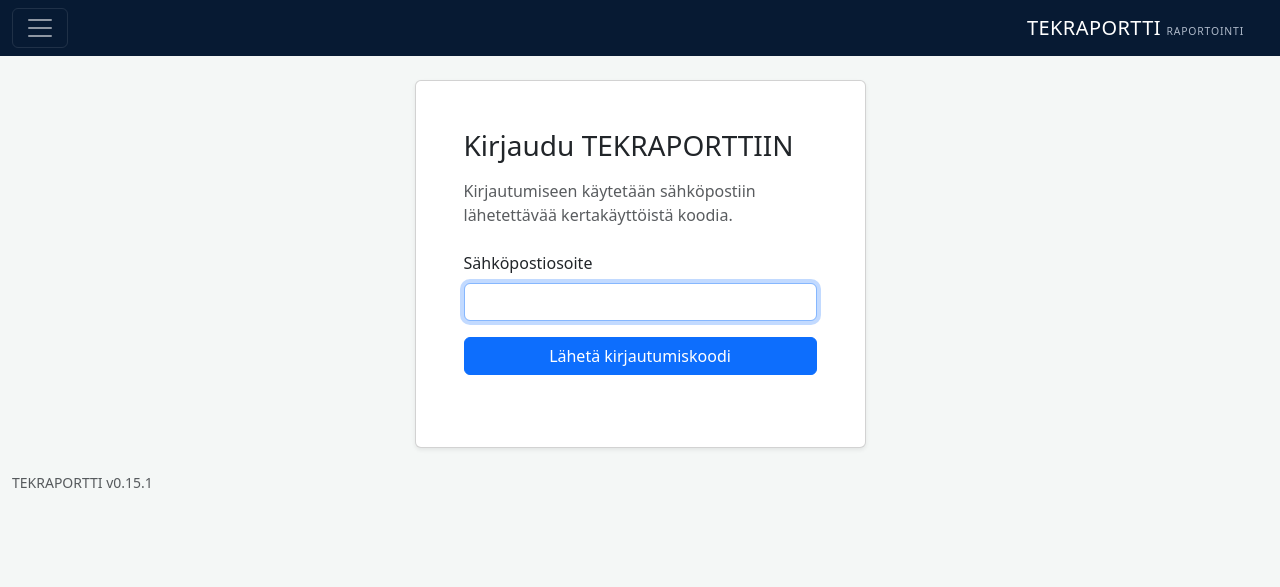
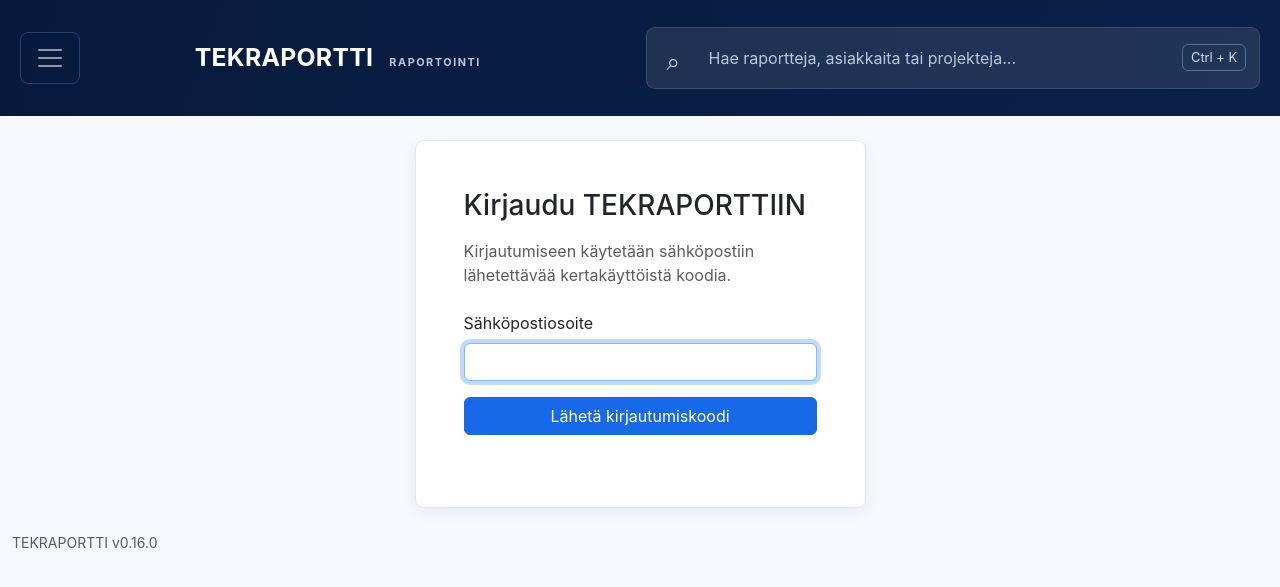
Before and after one commit to tuomaskayhko-taloportti/tekraportti, a PHP site: page / in a window 1280 px wide. Shown: the top 587 px of the page. Run offline with PHP 8.4, Linux system fonts and the light colour scheme; some libraries are stand-ins or nearby versions.

Commit message:
v0.16.0 Refresh application layout

```diff
--- a/funktiot.php
+++ b/funktiot.php
@@ -17,6 +17,10 @@ function openLayoutShell(string $pageTitle = 'TEKRAPORTTI'): void
     $safeCsrfToken = htmlspecialchars($csrfToken, ENT_QUOTES, 'UTF-8');
     $safeLaatijaNimi = htmlspecialchars((string) ($laatija['nimi'] ?? ''), ENT_QUOTES, 'UTF-8');
     $layoutHasSidebar = $laatija !== null;
+    $currentPath = basename((string) ($_SERVER['PHP_SELF'] ?? ''));
+    $reportsNavClass = in_array($currentPath, ['raportit.php', 'luo_raportti.php', 'muokkaa_raportti.php', 'esikatsele_raportti.php'], true) ? ' active' : '';
+    $projectsNavClass = $currentPath === 'projektit.php' ? ' active' : '';
+    $customersNavClass = $currentPath === 'asiakkaat.php' ? ' active' : '';
 
     echo <<<HTML
 <!doctype html>
@@ -30,20 +34,43 @@ function openLayoutShell(string $pageTitle = 'TEKRAPORTTI'): void
           integrity="sha384-sRIl4kxILFvY47J16cr9ZwB07vP4J8+LH7qKQnuqkuIAvNWLzeN8tE5YBujZqJLB"
           crossorigin="anonymous">
     <style>
-        :root { --tekra-sidebar-width: 240px; }
-        body { background-color: #f4f7f6; }
-        .tekra-topbar { min-height: 52px; background-color: #071a33; }
-        .tekra-brand { letter-spacing: .02em; }
-        .tekra-brand small { color: #aeb9c9; font-size: .65rem; letter-spacing: .08em; }
-        .tekra-sidebar { width: var(--tekra-sidebar-width); }
-        .tekra-sidebar .nav-link { color: #4d596b; border-radius: .5rem; margin: .15rem .75rem; }
-        .tekra-sidebar .nav-link:hover { background-color: #eef8f3; color: #087f4e; }
-        .tekra-sidebar .nav-link.active { background-color: #dff6e9; color: #087f4e; font-weight: 600; }
-        .tekra-sidebar .submenu { border-left: 1px solid #d7e9df; margin-left: 1.7rem; padding-left: .25rem; }
-        .tekra-sidebar .submenu .nav-link { font-size: .9rem; margin-left: 0; }
+        :root { --tekra-sidebar-width: 273px; --tekra-navy: #071a3d; --tekra-blue: #1769e8; }
+        body { background: #f5f8fc; color: #152747; font-family: Inter, ui-sans-serif, system-ui, -apple-system, BlinkMacSystemFont, "Segoe UI", sans-serif; }
+        .tekra-topbar { min-height: 100px; background: linear-gradient(110deg, #071a3d, #0b2149); box-shadow: 0 1px 0 rgba(255,255,255,.08); }
+        .tekra-topbar .container-fluid { min-height: 100px; padding: 0 20px; gap: 16px; }
+        .tekra-topbar .navbar-toggler { border: 1px solid #25436c; border-radius: 8px; padding: 10px 14px; }
+        .tekra-brand { letter-spacing: .01em; font-size: 1.55rem; font-weight: 700; }
+        .tekra-brand small { color: #b8c5da; font-size: .68rem; letter-spacing: .14em; margin-left: 10px; }
+        .tekra-search { width: min(775px, 48vw); margin-left: 34px; }
+        .tekra-search .form-control { height: 62px; color: #e8eef8; background: rgba(255,255,255,.09); border: 1px solid rgba(255,255,255,.12); border-radius: 9px; padding-left: 62px; }
+        .tekra-search .form-control::placeholder { color: #bac7db; }
+        .tekra-search-icon { position: absolute; left: 21px; top: 17px; color: #c5d1e2; font-size: 1.5rem; }
+        .tekra-search-shortcut { position: absolute; right: 14px; top: 17px; border: 1px solid #547092; border-radius: 6px; color: #d6dfed; padding: 3px 8px; font-size: .8rem; }
+        .tekra-user-menu { color: #f3f6fb; display: flex; align-items: center; gap: 10px; font-weight: 600; }
+        .tekra-user-menu:hover, .tekra-user-menu:focus { color: #fff; }
+        .tekra-avatar { width: 46px; height: 46px; display: inline-flex; align-items: center; justify-content: center; border-radius: 50%; background: #f1f4f8; color: #55708f; font-weight: 600; }
+        .tekra-sidebar { width: var(--tekra-sidebar-width); background: #fff !important; border-right-color: #e2e8f1 !important; }
+        .tekra-sidebar .nav-link { color: #52627a; border-radius: 8px; margin: .35rem .7rem; padding: 14px 18px; font-size: 1.05rem; }
+        .tekra-sidebar .nav-link:hover { background-color: #edf4ff; color: var(--tekra-blue); }
+        .tekra-sidebar .nav-link.active { background-color: #e9f1ff; color: var(--tekra-blue); font-weight: 600; }
+        .tekra-sidebar .submenu { border-left: 0; margin-left: 0; padding-left: 0; }
+        .tekra-sidebar .submenu .nav-link { font-size: .98rem; padding-top: 9px; padding-bottom: 9px; margin-top: 0; }
+        .tekra-sidebar-title { padding: 30px 28px 18px; font-size: 1.05rem; font-weight: 600; }
+        .tekra-main { min-width: 0; }
+        .tekra-main > main { padding: 54px 30px !important; }
+        .table > :not(caption) > * > * { padding: 20px 28px; }
+        .card { border-color: #e1e8f2 !important; border-radius: 9px !important; box-shadow: 0 5px 14px rgba(26, 52, 86, .06) !important; }
+        .btn-primary { background-color: var(--tekra-blue); border-color: var(--tekra-blue); }
+        .btn-outline-primary { color: var(--tekra-blue); border-color: #a9c7fb; }
         .tekra-main { min-width: 0; }
         @media (min-width: 992px) {
-            .tekra-sidebar { position: sticky; top: 0; height: calc(100vh - 52px); }
+            .tekra-sidebar { display: block !important; position: sticky; top: 0; height: calc(100vh - 100px); }
+        }
+        @media (max-width: 991.98px) {
+            .tekra-search { display: none; }
+            .tekra-topbar .container-fluid { min-height: 72px; }
+            .tekra-topbar { min-height: 72px; }
+            .tekra-main > main { padding: 28px 16px !important; }
         }
     </style>
 </head>
@@ -56,6 +83,11 @@ function openLayoutShell(string $pageTitle = 'TEKRAPORTTI'): void
                 <span class="navbar-toggler-icon"></span>
             </button>
             <a class="navbar-brand tekra-brand ms-2 me-4" href="#">TEKRAPORTTI <small>RAPORTOINTI</small></a>
+            <div class="tekra-search position-relative">
+                <span class="tekra-search-icon" aria-hidden="true">⌕</span>
+                <input class="form-control" type="search" placeholder="Hae raportteja, asiakkaita tai projekteja..." aria-label="Hae raportteja, asiakkaita tai projekteja">
+                <span class="tekra-search-shortcut">Ctrl + K</span>
+            </div>
 HTML;
 
     if ($laatija !== null) {
@@ -71,9 +103,10 @@ HTML;
             ]))),
         ];
 
-        echo '<div class="dropdown ms-auto">';
-        echo '<button class="btn btn-dark dropdown-toggle" type="button" data-bs-toggle="dropdown" '
-            . 'aria-expanded="false">' . $safeLaatijaNimi . '</button>';
+        echo '<div class="d-flex align-items-center gap-3 ms-auto"><span class="text-white fs-4" aria-label="Ilmoitukset" title="Ilmoitukset">♧<sup class="badge rounded-pill bg-danger" style="font-size:.55rem;">2</sup></span><div class="dropdown">';
+        $initials = mb_strtoupper(mb_substr((string) ($laatija['nimi'] ?? ''), 0, 2));
+        echo '<button class="btn tekra-user-menu dropdown-toggle" type="button" data-bs-toggle="dropdown" '
+            . 'aria-expanded="false"><span class="tekra-avatar">' . htmlspecialchars($initials, ENT_QUOTES, 'UTF-8') . '</span>' . $safeLaatijaNimi . '</button>';
         echo '<div class="dropdown-menu dropdown-menu-end p-3" style="min-width: 280px;">';
         echo '<h6 class="dropdown-header px-0">Omat tiedot</h6>';
         foreach ($details as $label => $value) {
@@ -89,7 +122,7 @@ HTML;
         echo '<input type="hidden" name="csrf_token" value="' . $safeCsrfToken . '">';
         echo '<input type="hidden" name="action" value="logout">';
         echo '<button type="submit" class="dropdown-item text-danger">Kirjaudu ulos</button>';
-        echo '</form></div></div>';
+        echo '</form></div></div></div>';
     }
 
     echo <<<HTML
@@ -103,17 +136,15 @@ HTML;
     <div class="d-flex align-items-stretch">
         <aside class="collapse bg-white border-end tekra-sidebar" tabindex="-1"
                id="paavalikko" aria-label="Sivupalkin valikko">
-            <div class="d-flex justify-content-between align-items-center border-bottom p-3">
-                <h2 class="h6 mb-0">Valikko</h2>
-            </div>
+            <h2 class="tekra-sidebar-title mb-0">Valikko</h2>
             <div class="p-2 p-lg-3">
                 <nav>
-                    <a class="nav-link" href="raportit.php">▣ &nbsp; Raportit</a>
+                    <a class="nav-link<?= $reportsNavClass ?>" href="raportit.php">▣ &nbsp; Raportit</a>
                     <div class="submenu">
                         <a class="nav-link" href="luo_raportti.php">Uusi raportti</a>
                     </div>
-                    <a class="nav-link" href="projektit.php">▤ &nbsp; Projektit</a>
-                    <a class="nav-link" href="asiakkaat.php">▦ &nbsp; Asiakkaat</a>
+                    <a class="nav-link<?= $projectsNavClass ?>" href="projektit.php">▤ &nbsp; Projektit</a>
+                    <a class="nav-link<?= $customersNavClass ?>" href="asiakkaat.php">▦ &nbsp; Asiakkaat</a>
                 </nav>
             </div>
         </aside>
--- a/raportit.php
+++ b/raportit.php
@@ -229,17 +229,17 @@ openLayoutShell('Raportit – TEKRAPORTTI');
                             <td>
                                 <div class="d-flex justify-content-end gap-1">
                                     <a class="btn btn-outline-secondary btn-sm" href="esikatsele_raportti.php?id=<?= (int) $report['id'] ?>" title="Avaa PDF-esikatselu" aria-label="Avaa PDF-esikatselu">
-                                        <svg xmlns="http://www.w3.org/2000/svg" width="16" height="16" fill="currentColor" viewBox="0 0 16 16" aria-hidden="true"><path d="M4 0h5.5L14 4.5V14a2 2 0 0 1-2 2H4a2 2 0 0 1-2-2V2a2 2 0 0 1 2-2m5 1.5V5h3.5zM4.5 9.5a.5.5 0 0 0 0 1h7a.5.5 0 0 0 0-1zM4 12a.5.5 0 0 0 0 1h5a.5.5 0 0 0 0-1z"/></svg>
+                                        <svg xmlns="http://www.w3.org/2000/svg" width="16" height="16" fill="currentColor" viewBox="0 0 16 16" aria-hidden="true"><path d="M4 0h5.5L14 4.5V14a2 2 0 0 1-2 2H4a2 2 0 0 1-2-2V2a2 2 0 0 1 2-2m5 1.5V5h3.5zM4.5 9.5a.5.5 0 0 0 0 1h7a.5.5 0 0 0 0-1zM4 12a.5.5 0 0 0 0 1h5a.5.5 0 0 0 0-1z"/></svg><span class="d-none d-md-inline ms-1">Näytä</span>
                                     </a>
                                     <a class="btn btn-outline-primary btn-sm" href="muokkaa_raportti.php?id=<?= (int) $report['id'] ?>" title="Muokkaa raporttia" aria-label="Muokkaa raporttia">
-                                        <svg xmlns="http://www.w3.org/2000/svg" width="16" height="16" fill="currentColor" viewBox="0 0 16 16" aria-hidden="true"><path d="M12.854.146a.5.5 0 0 1 .707 0l2.293 2.293a.5.5 0 0 1 0 .707l-9.5 9.5L3 13l.354-3.354zM2.5 13.5l-.5 2 2-.5z"/></svg>
+                                        <svg xmlns="http://www.w3.org/2000/svg" width="16" height="16" fill="currentColor" viewBox="0 0 16 16" aria-hidden="true"><path d="M12.854.146a.5.5 0 0 1 .707 0l2.293 2.293a.5.5 0 0 1 0 .707l-9.5 9.5L3 13l.354-3.354zM2.5 13.5l-.5 2 2-.5z"/></svg><span class="d-none d-md-inline ms-1">Muokkaa</span>
                                     </a>
                                     <form method="post" action="raportit.php<?= $showAll ? '?kaikki=1&sivu=' . $currentPage : '' ?>" class="d-inline" onsubmit="return confirm('Haluatko todella poistaa raportin ja kaikki siihen liittyvät tiedot?');">
                                         <input type="hidden" name="csrf_token" value="<?= htmlspecialchars($csrfToken, ENT_QUOTES, 'UTF-8') ?>">
                                         <input type="hidden" name="action" value="delete-report">
                                         <input type="hidden" name="raportti_id" value="<?= (int) $report['id'] ?>">
                                         <button class="btn btn-outline-danger btn-sm" type="submit" title="Poista raportti" aria-label="Poista raportti">
-                                            <svg xmlns="http://www.w3.org/2000/svg" width="16" height="16" fill="currentColor" viewBox="0 0 16 16" aria-hidden="true"><path d="M5.5 5.5A.5.5 0 0 1 6 6v6a.5.5 0 0 1-1 0V6a.5.5 0 0 1 .5-.5m2.5 0A.5.5 0 0 1 8.5 6v6a.5.5 0 0 1-1 0V6A.5.5 0 0 1 8 5.5m3 .5a.5.5 0 0 0-1 0v6a.5.5 0 0 0 1 0z"/><path d="M14.5 3a1 1 0 0 1-1 1H13v9a2 2 0 0 1-2 2H5a2 2 0 0 1-2-2V4h-.5a1 1 0 0 1 0-2h3.086A1.5 1.5 0 0 1 7 1h2a1.5 1.5 0 0 1 1.414 1H13.5a1 1 0 0 1 1 1M4 4v9a1 1 0 0 0 1 1h6a1 1 0 0 0 1-1V4zM6.5 2a.5.5 0 0 0-.5.5V3h4v-.5a.5.5 0 0 0-.5-.5z"/></svg>
+                                            <svg xmlns="http://www.w3.org/2000/svg" width="16" height="16" fill="currentColor" viewBox="0 0 16 16" aria-hidden="true"><path d="M5.5 5.5A.5.5 0 0 1 6 6v6a.5.5 0 0 1-1 0V6a.5.5 0 0 1 .5-.5m2.5 0A.5.5 0 0 1 8.5 6v6a.5.5 0 0 1-1 0V6A.5.5 0 0 1 8 5.5m3 .5a.5.5 0 0 0-1 0v6a.5.5 0 0 0 1 0z"/><path d="M14.5 3a1 1 0 0 1-1 1H13v9a2 2 0 0 1-2 2H5a2 2 0 0 1-2-2V4h-.5a1 1 0 0 1 0-2h3.086A1.5 1.5 0 0 1 7 1h2a1.5 1.5 0 0 1 1.414 1H13.5a1 1 0 0 1 1 1M4 4v9a1 1 0 0 0 1 1h6a1 1 0 0 0 1-1V4zM6.5 2a.5.5 0 0 0-.5.5V3h4v-.5a.5.5 0 0 0-.5-.5z"/></svg><span class="d-none d-md-inline ms-1">Poista</span>
                                         </button>
                                     </form>
                                 </div>
--- a/version.php
+++ b/version.php
@@ -1,2 +1,2 @@
 <?php
-define('APP_VERSION', '0.15.1');
+define('APP_VERSION', '0.16.0');
```
